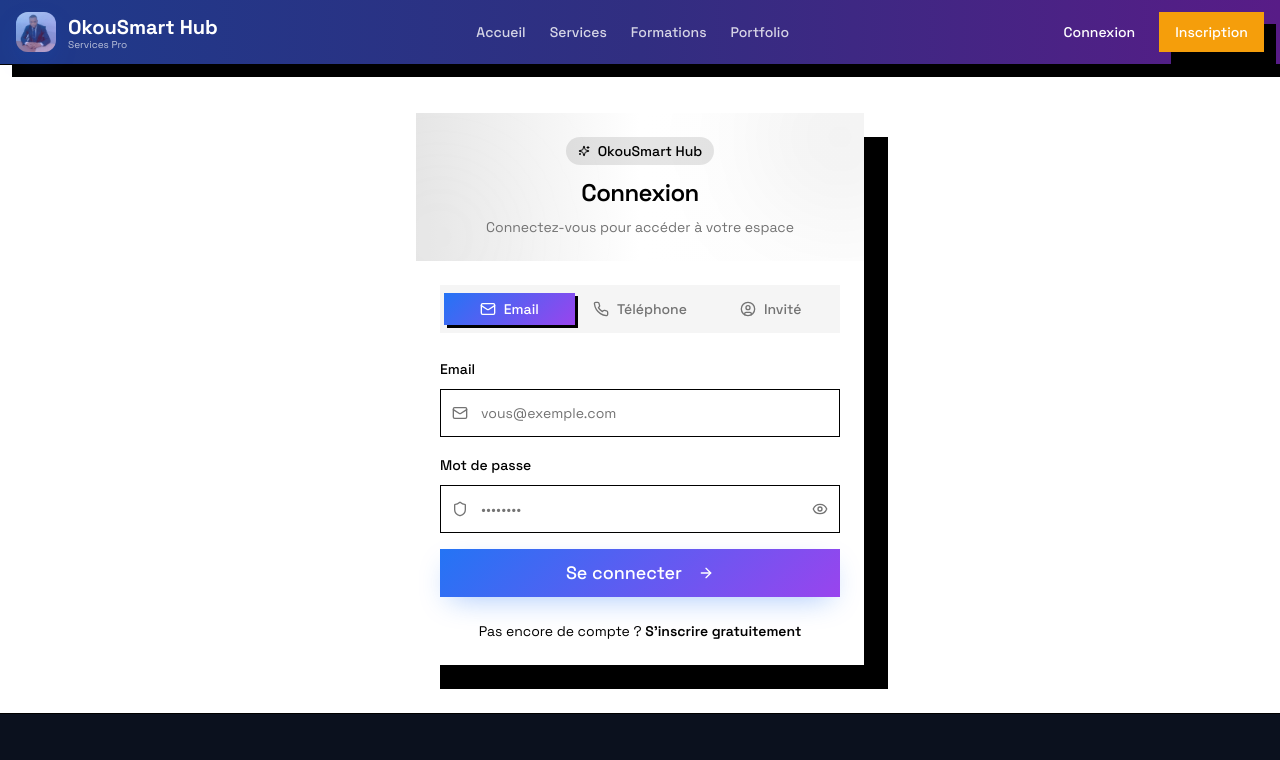
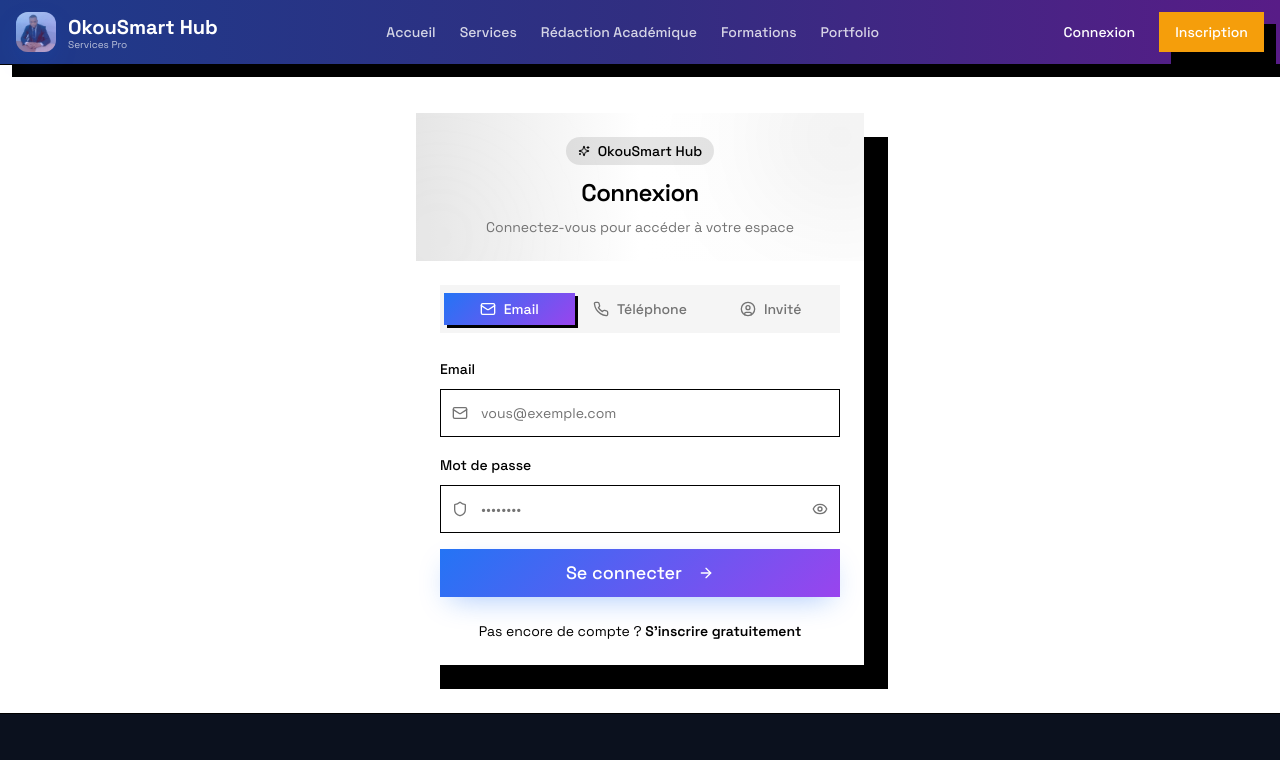
Before and after one commit to hubersonokou-collab/okousmarthub, a React (Vite) app: page /auth in a window 1280 px wide. Shown: the top 760 px of the page. Built offline with nearby package versions, Linux system fonts and the light colour scheme; the HTML template or start-up script is replaced by a standard one.

Commit message:
feat: Add Academic Service link to navigation menu

```diff
--- a/src/components/layout/Header.tsx
+++ b/src/components/layout/Header.tsx
@@ -17,6 +17,7 @@ import okouLogo from "@/assets/okou-background.png";
 const navLinks = [
   { href: "/", label: "Accueil" },
   { href: "/services", label: "Services" },
+  { href: "/services/redaction-academique", label: "Rédaction Académique" },
   { href: "/formations", label: "Formations" },
   { href: "/portfolio", label: "Portfolio" },
 ];
```
